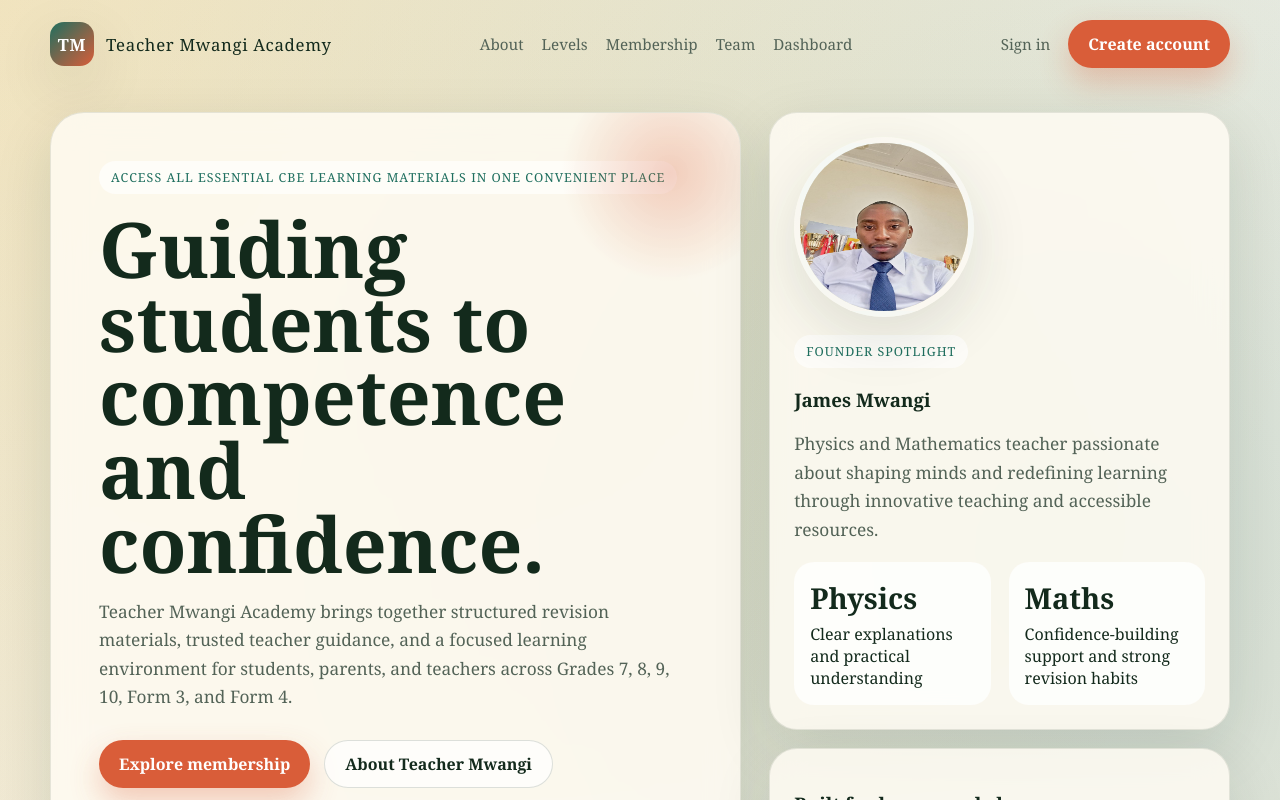
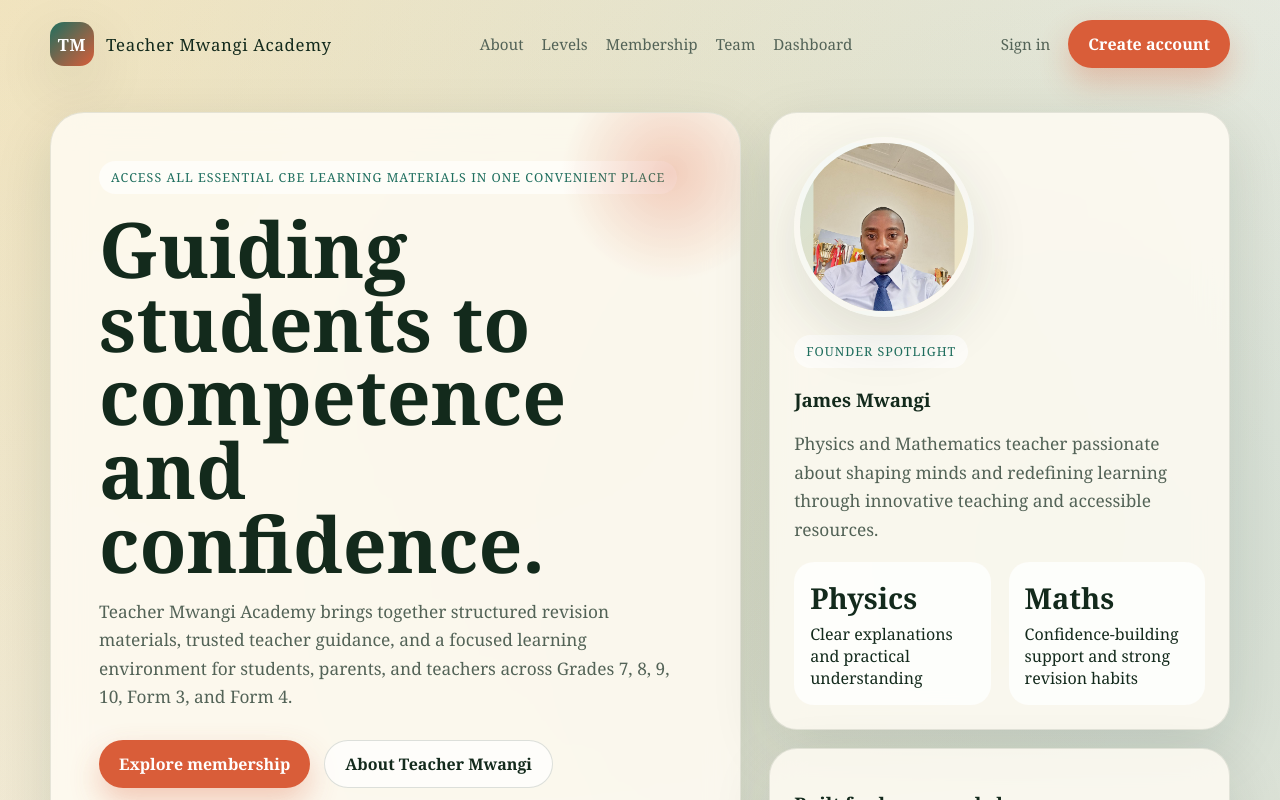
Before and after one commit to eriqck/Teacher-Mwangi-Academy, a Next.js app: page / in a window 1280 px wide. Shown: the top 800 px of the page. Built offline with nearby package versions, Linux system fonts and the light colour scheme; no server answers.

Commit message:
adding profile image

```diff
--- a/app/globals.css
+++ b/app/globals.css
@@ -221,6 +221,7 @@ main {
   border-radius: 50%;
   box-shadow: var(--shadow);
   background: linear-gradient(135deg, rgba(31, 111, 95, 0.18), rgba(214, 164, 25, 0.2));
+  isolation: isolate;
 }
 
 .founder-portrait {
@@ -234,6 +235,20 @@ main {
   width: 120px;
   aspect-ratio: 1;
   border: 4px solid rgba(255, 255, 255, 0.74);
+}
+
+.portrait-image {
+  object-fit: contain;
+  object-position: center;
+  filter: saturate(1.02) contrast(1.02);
+}
+
+.founder-image {
+  transform: scale(1.12) translateY(8px);
+}
+
+.team-image {
+  transform: scale(1.14) translateY(6px);
 }
 
 .portrait-fallback {
--- a/app/page.tsx
+++ b/app/page.tsx
@@ -65,6 +65,7 @@ export default async function HomePage() {
                     alt="Teacher Mwangi portrait"
                     fill
                     sizes="220px"
+                    className="portrait-image founder-image"
                   />
                 ) : (
                   <span className="portrait-fallback">TM</span>
@@ -299,6 +300,7 @@ export default async function HomePage() {
                   alt="James Mwangi portrait"
                   fill
                   sizes="120px"
+                  className="portrait-image team-image"
                 />
               ) : (
                 <span className="portrait-fallback">JM</span>
```
